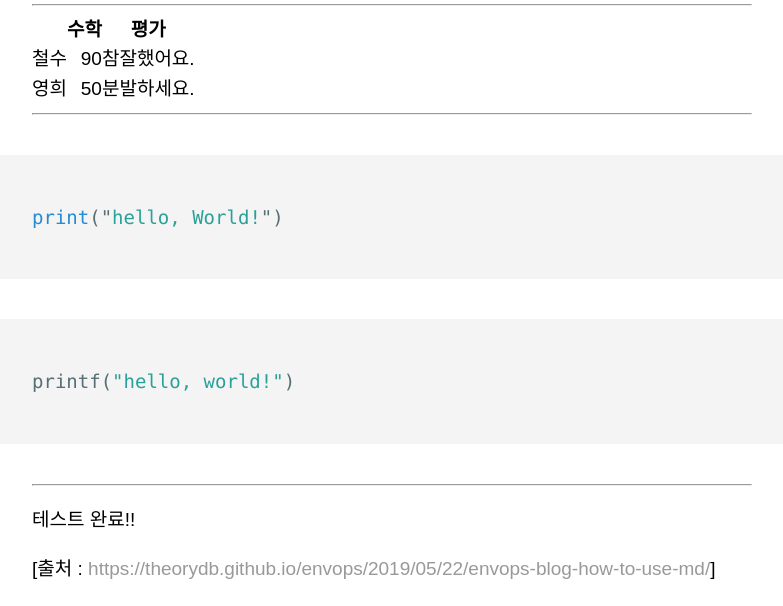
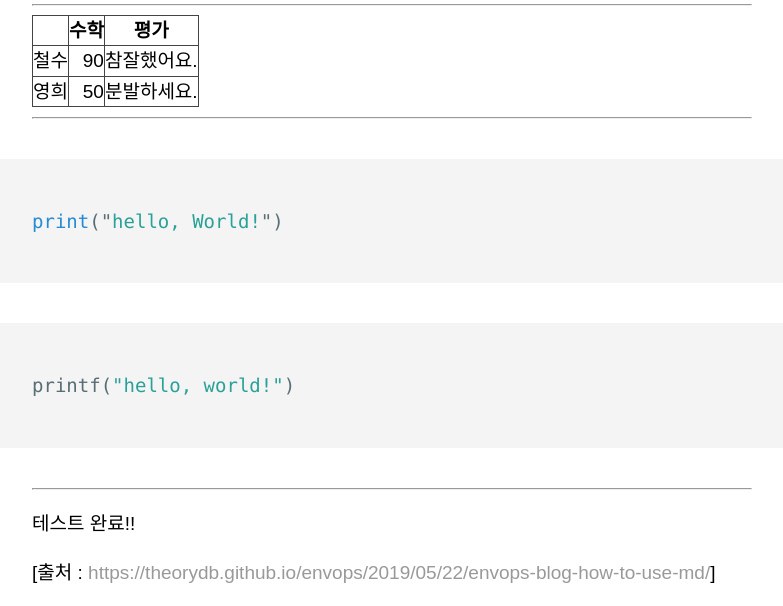
Before and after one commit to dohan01/blog, a Jekyll site: the page built from _posts/2020-10-06-markdown-test.markdown, in a window 1280 px wide. Shown: the part 2412-3018 px from the top of the page, without its empty margins (68-851 px from the left). Built offline with Jekyll 4.4.1, drawn with Linux system fonts in a browser that asks for light colours; some web fonts are replaced.

Commit message:
Update head.html

```diff
--- a/_includes/head.html
+++ b/_includes/head.html
@@ -5,3 +5,12 @@
 <link rel="stylesheet" href="{{ "/assets/css/style.css" | relative_url }}">
 <title>{{ page.title | default: site.title }}</title>
 {% seo %}
+<style>
+  table {
+    border: 1px solid #444444;
+    border-collapse: collapse;
+  }
+  th, td {
+    border: 1px solid #444444;
+  }
+</style>
```
